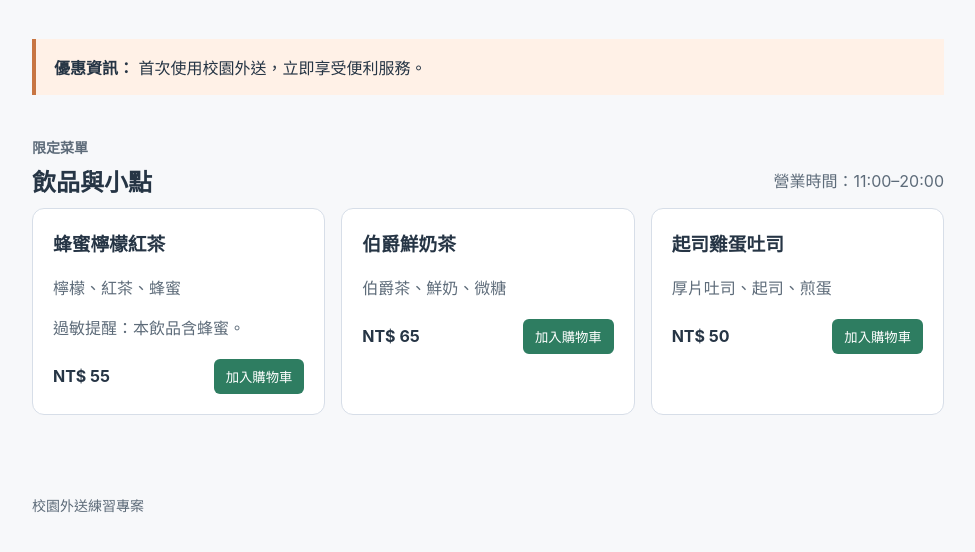
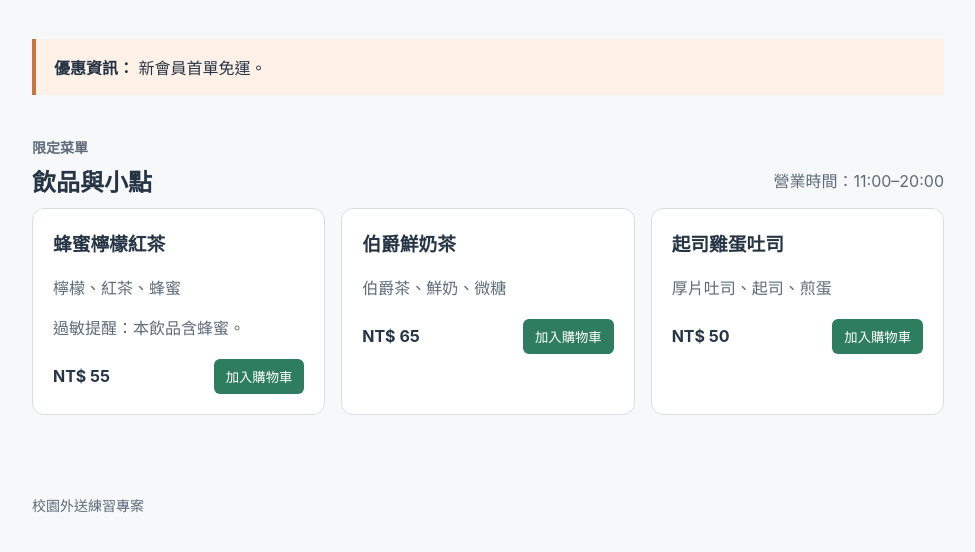
Before and after one commit to sharon7626/menu-page, a plain HTML site: page index.html in a window 1280 px wide. Shown: the part 304-856 px from the top of the page, without its empty margins (152-1127 px from the left). Drawn offline with Linux system fonts and the light colour scheme.

Commit message:
更新促銷資訊，將首次使用校園外送的描述改為新會員首單免運

```diff
--- a/index.html
+++ b/index.html
@@ -24,7 +24,7 @@
 
       <section id="promotion" class="promotion" aria-label="促銷資訊">
         <strong>優惠資訊：</strong>
-        <span>首次使用校園外送，立即享受便利服務。</span>
+        <span>新會員首單免運。</span>
       </section>
 
       <section id="menu" aria-labelledby="menu-title">
```
